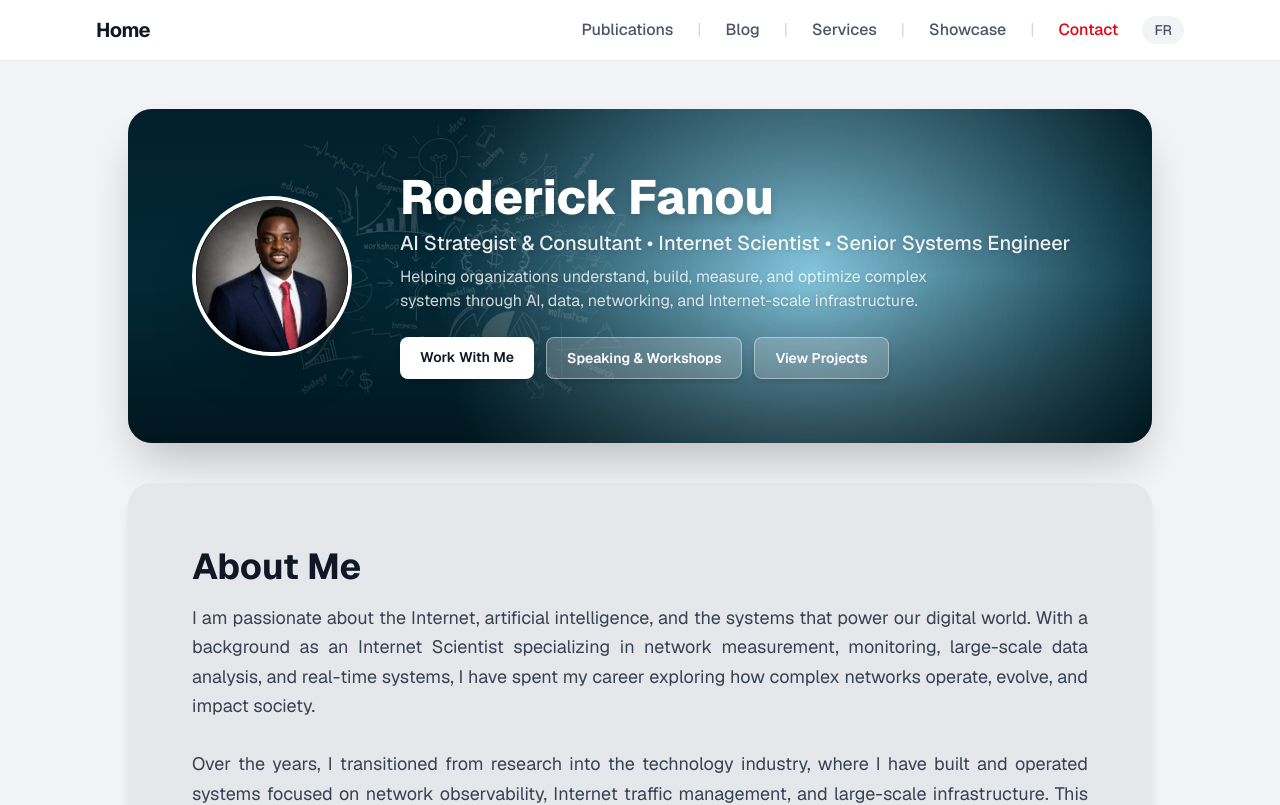
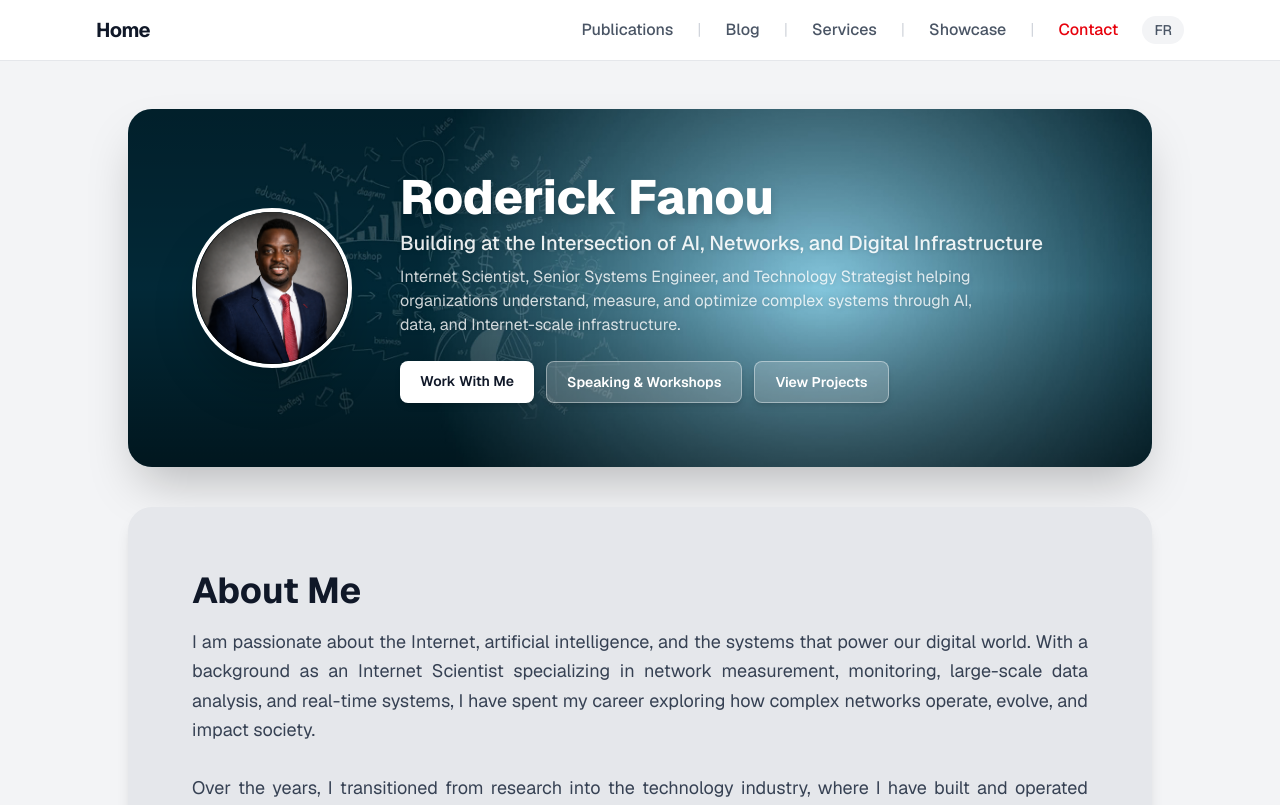
Before and after one commit to rodricfanou/rodricfanou.github.io, a Next.js app: page / in a window 1280 px wide. Shown: the top 805 px of the page. Built offline with nearby package versions, Linux system fonts and the light colour scheme.

Commit message:
Update hero tagline and description

```diff
--- a/src/app/page.tsx
+++ b/src/app/page.tsx
@@ -38,10 +38,10 @@ export default function Home() {
                 Roderick Fanou
               </h1>
               <p className="text-base text-white/90 drop-shadow-sm md:text-lg md:text-xl font-medium">
-                AI Strategist &amp; Consultant &bull; Internet Scientist &bull; Senior Systems Engineer
+                Building at the Intersection of AI, Networks, and Digital Infrastructure
               </p>
               <p className="text-sm text-white/80 drop-shadow-sm mt-2 max-w-xl md:text-base">
-                Helping organizations understand, build, measure, and optimize complex systems through AI, data, networking, and Internet-scale infrastructure.
+                Internet Scientist, Senior Systems Engineer, and Technology Strategist helping organizations understand, measure, and optimize complex systems through AI, data, and Internet-scale infrastructure.
               </p>
               <div className="flex flex-wrap gap-3 justify-center md:justify-start mt-6">
                 <Link
```
